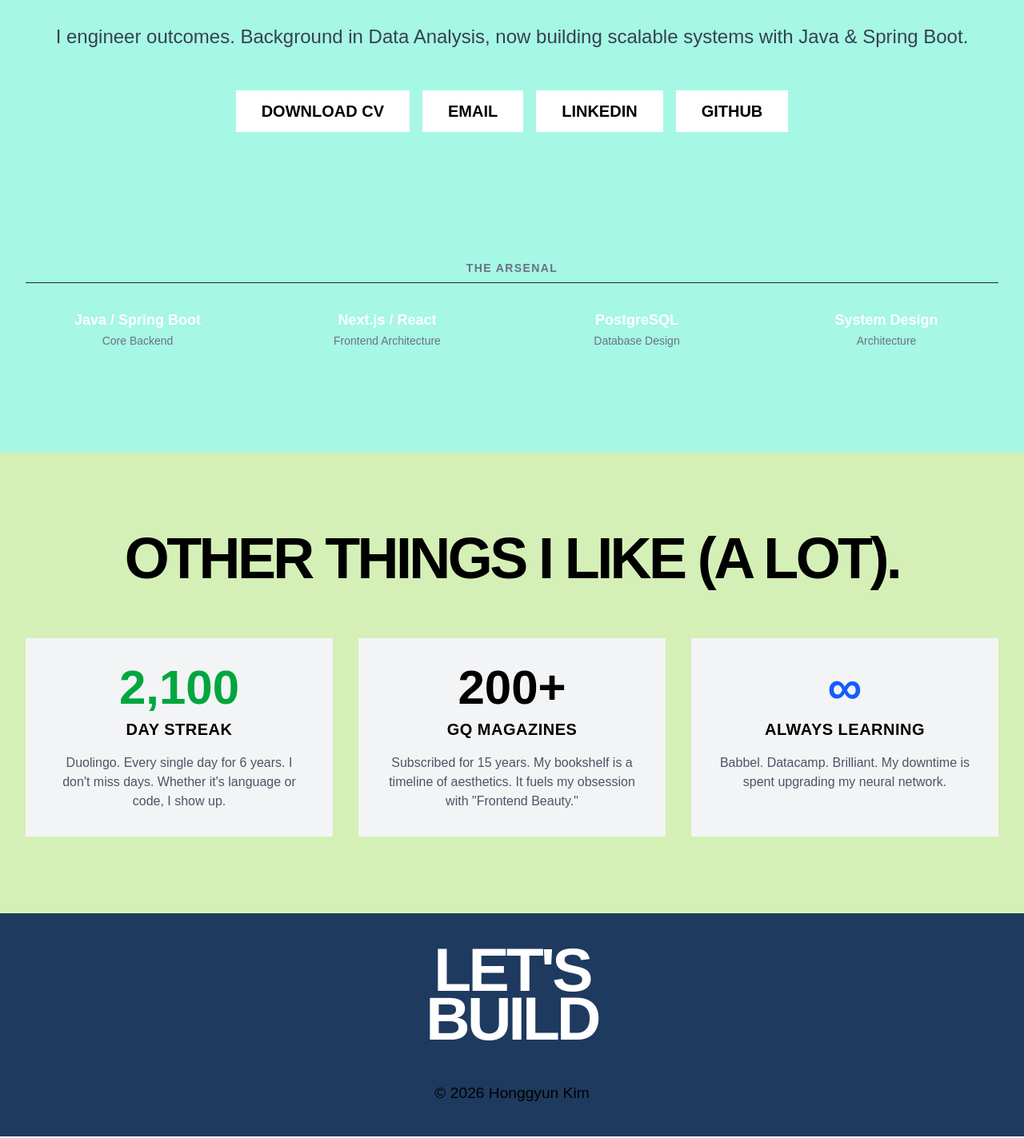
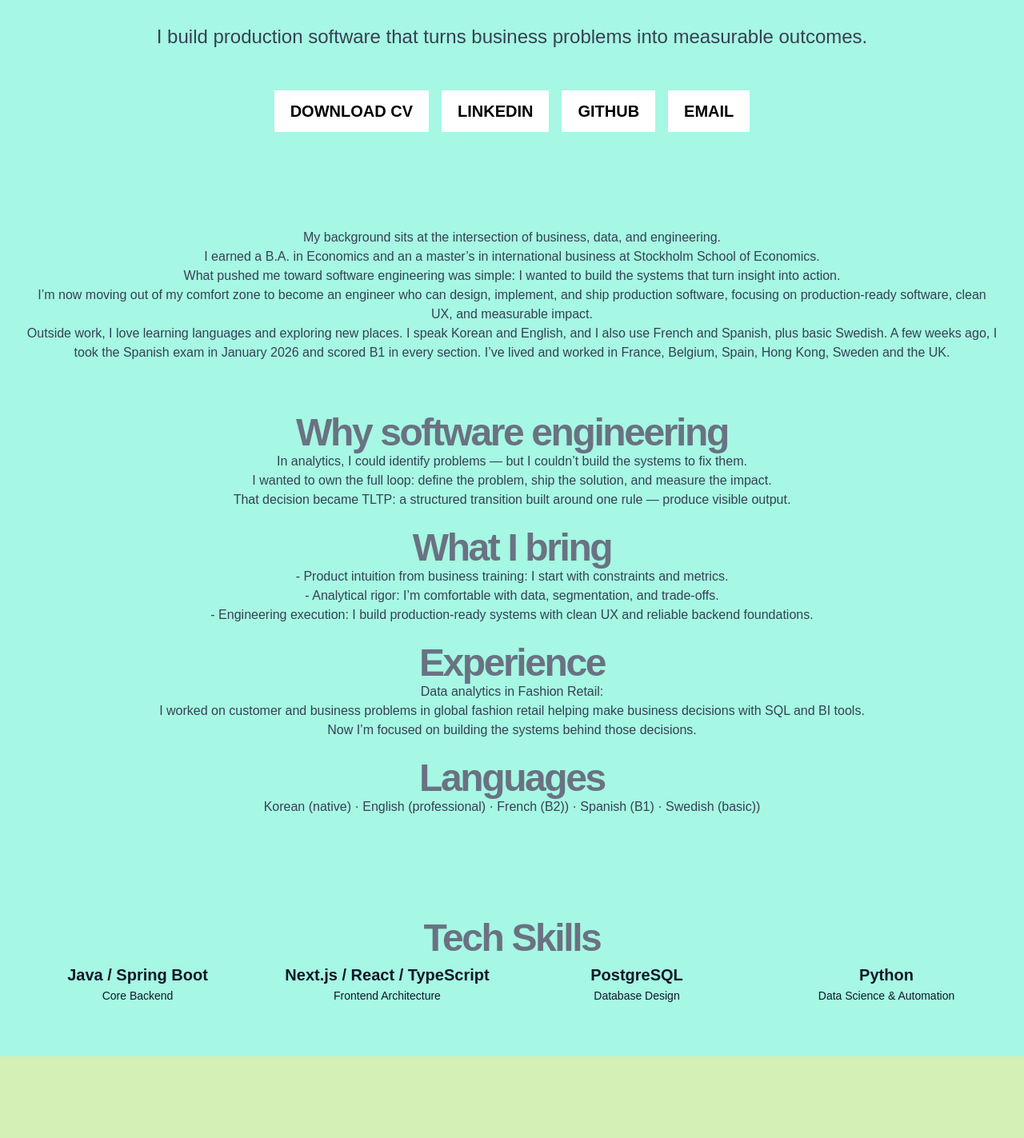
Before and after one commit to hongkim25/hong-portfolio, a Next.js app: page /about in a window 1280 px wide. Shown: the part 324-1747 px from the top of the page at 80% size. Built offline with nearby package versions, Linux system fonts and the light colour scheme; a web font is replaced by a local one.

Commit message:
contents update

```diff
--- a/src/app/about/page.tsx
+++ b/src/app/about/page.tsx
@@ -14,50 +14,83 @@
           </h1>
 
           <p className="font-sans text-xl md:text-2xl text-gray-700 leading-relaxed mb-12">
-            I engineer outcomes.
-            Background in Data Analysis, now building scalable systems with Java & Spring Boot.
+            I build production software that turns business problems into measurable outcomes.
           </p>
 
           {/* CV & Email Buttons */}
-          <div className="flex gap-4 justify-center mb-20 text-xl">
-            <a href="/cv.pdf" target="_blank" className="px-8 py-3 bg-white text-black font-bold hover:bg-green-100 transition-colors">
+          <div className="flex gap-4 justify-center mb-10 text-xl">
+            <a href="/cv.pdf" target="_blank" className="px-5 py-3 bg-white text-black font-bold hover:bg-green-100 transition-colors">
               DOWNLOAD CV
             </a>
-            <a href="mailto:honggy@example.com" className="px-8 py-3 bg-white text-black font-bold hover:bg-green-100 transition-colors">
-              EMAIL
-            </a>
-            <a href="https://www.linkedin.com/in/honggyun-kim/" target="_blank" className="px-8 py-3 bg-white text-black font-bold hover:bg-green-100 transition-colors">
+            <a href="https://www.linkedin.com/in/honggyun-kim/" target="_blank" className="px-5 py-3 bg-white text-black font-bold hover:bg-green-100 transition-colors">
               LINKEDIN
             </a>
-              <a href="https://github.com/hongkim25" target="_blank" className="px-8 py-3 bg-white text-black font-bold hover:bg-green-100 transition-colors">
+              <a href="https://github.com/hongkim25" target="_blank" className="px-5 py-3 bg-white text-black font-bold hover:bg-green-100 transition-colors">
               GITHUB
+            </a>
+            <a href="mailto:honggyun.kim90@gmail.com" className="px-5 py-3 bg-white text-black font-bold hover:bg-green-100 transition-colors">
+              EMAIL
             </a>
           </div>
         </FadeIn>
       </div>
 
+      <div className="px-8 mb-16 text-gray-700">
+        My background sits at the intersection of business, data, and engineering.
+        <br />
+        I earned a B.A. in Economics and an a master’s in international business at Stockholm School of Economics.
+        <br />
+        What pushed me toward software engineering was simple: I wanted to build the systems that turn insight into action.
+        <br />
+        I’m now moving out of my comfort zone to become an engineer who can design, implement, and ship production software, focusing on production-ready software, clean UX, and measurable impact.
+        <br />
+        Outside work, I love learning languages and exploring new places. I speak Korean and English, and I also use French and Spanish, plus basic Swedish. A few weeks ago, I took the Spanish exam in January 2026 and scored B1 in every section. I’ve lived and worked in France, Belgium, Spain, Hong Kong, Sweden and the UK.
+      </div>
+
+      <div className="px-8 mb-32 text-gray-700">
+      <span className="text-gray-500 not-italic font-sans text-3xl md:text-5xl font-bold tracking-tighter">Why software engineering</span>
+      <br />
+      In analytics, I could identify problems — but I couldn’t build the systems to fix them. <br />
+      I wanted to own the full loop: define the problem, ship the solution, and measure the impact. <br />
+      That decision became TLTP: a structured transition built around one rule — produce visible output.
+      <br /> <br />
+      <span className="text-gray-500 not-italic font-sans text-3xl md:text-5xl font-bold tracking-tighter">What I bring</span>
+      <br />
+      - Product intuition from business training: I start with constraints and metrics. <br />
+      - Analytical rigor: I’m comfortable with data, segmentation, and trade-offs. <br />
+      - Engineering execution: I build production-ready systems with clean UX and reliable backend foundations. <br />
+      <br />
+      <span className="text-gray-500 not-italic font-sans text-3xl md:text-5xl font-bold tracking-tighter">Experience</span><br />
+      Data analytics in Fashion Retail:<br />
+      I worked on customer and business problems in global fashion retail helping make business decisions with SQL and BI tools.<br />
+      Now I’m focused on building the systems behind those decisions.
+      <br /><br />
+      <span className="text-gray-500 not-italic font-sans text-3xl md:text-5xl font-bold tracking-tighter">Languages</span><br />
+      Korean (native) · English (professional) · French (B2)) · Spanish (B1) · Swedish (basic))
+      </div>
+
       {/* --- TECH STACK GRID --- */}
-      <div className="px-8 mb-32">
+      <div className="px-8 mb-16">
         <FadeIn>
-          <h3 className="text-sm font-bold uppercase tracking-widest text-gray-500 mb-8 border-b border-gray-800 pb-2">
-            The Arsenal
+          <h3 className="text-gray-500 not-italic font-sans text-3xl md:text-5xl font-bold tracking-tighter pb-2">
+            Tech Skills
           </h3>
           <div className="grid grid-cols-2 md:grid-cols-4 gap-8">
             <div>
-              <span className="block text-white font-bold text-lg">Java / Spring Boot</span>
-              <span className="text-sm text-gray-500">Core Backend</span>
+              <span className="block text-gray-900 font-bold text-xl">Java / Spring Boot</span>
+              <span className="text-sm text-gray-900">Core Backend</span>
             </div>
             <div>
-              <span className="block text-white font-bold text-lg">Next.js / React</span>
-              <span className="text-sm text-gray-500">Frontend Architecture</span>
+              <span className="block text-gray-900 font-bold text-xl">Next.js / React / TypeScript</span>
+              <span className="text-sm text-gray-900">Frontend Architecture</span>
             </div>
             <div>
-              <span className="block text-white font-bold text-lg">PostgreSQL</span>
-              <span className="text-sm text-gray-500">Database Design</span>
+              <span className="block text-gray-900 font-bold text-xl">PostgreSQL</span>
+              <span className="text-sm text-gray-900">Database Design</span>
             </div>
             <div>
-              <span className="block text-white font-bold text-lg">System Design</span>
-              <span className="text-sm text-gray-500">Architecture</span>
+              <span className="block text-gray-900 font-bold text-xl">Python</span>
+              <span className="text-sm text-gray-900">Data Science & Automation</span>
             </div>
           </div>
         </FadeIn>
--- a/src/app/page.tsx
+++ b/src/app/page.tsx
@@ -27,9 +27,8 @@
         transition={{ duration: 0.5 }} //
         className="mt-12 flex gap-6 text-lg md:text-lg font-medium text-gray-100 tracking-[0.1em] uppercase z-10"
       >
-        <span>Hong Kim</span>
-        <span>•</span>
-        <span>Software Engineer</span>
+        <span>I ship production software for real operations. <br />
+        Featured project: The Baker — loyalty, reservations, and demand forecasting for a bakery.</span>
       </motion.div>
 
     </main>
--- a/src/app/tltp/page.tsx
+++ b/src/app/tltp/page.tsx
@@ -14,6 +14,16 @@
           <h1 className="font-display text-7xl md:text-9xl font-bold text-white mb-10 uppercase leading-none">
             TLTP
           </h1>
+
+        <div>
+          TLTP (The Life Transition Project)
+          A structured transition from data analytics to software engineering — built around one rule: visible output.
+
+          This is not a “study plan.”
+          It’s a production-focused system designed to ship real software, document consistency, and build proof over time.
+
+          The log below is intentionally raw — a command-line style record of daily execution.
+        </div>
 
           <div className="grid grid-cols-1 md:grid-cols-3 gap-5">
             <div>
--- a/src/components/Footer.tsx
+++ b/src/components/Footer.tsx
@@ -4,16 +4,21 @@
 
 export default function Footer() {
   return (
-    <footer className="w-full bg-[var(--footer-bg)] text-[var(--footer-text)] py-10 px-8 flex flex-col items-center text-center transition-colors duration-1000 ease-in-out">
+    <footer className="w-full bg-[var(--footer-bg)] text-[var(--footer-text)]
+      py-6 px-4 sm:py-10 sm:px-8
+      flex flex-col items-center text-center transition-colors duration-1000 ease-in-out">
 
-      {/* 1. The Call to Action (Massive Text) */}
-      <h2 className="font-display text-[6vw] leading-[0.8] font-bold tracking-tighter uppercase mb-12">
+      <h2 className="font-display font-bold tracking-tighter uppercase
+        leading-[0.9]
+        text-[clamp(40px,8vw,80px)]
+        mb-6 sm:mb-12">
         Let's<br />Build
       </h2>
 
-      {/* 2. The Links (Grid) */}
       <div className="flex flex-col items-center">
-          <p className="text-black text-[1.5vw]">© 2026 Honggyun Kim</p>
+        <p className="text-black text-sm sm:text-base">
+          © 2026 Honggyun Kim
+        </p>
       </div>
     </footer>
   );
--- a/src/components/Navbar.tsx
+++ b/src/components/Navbar.tsx
@@ -9,7 +9,7 @@
       </Link>
 
       {/* Menu Links */}
-      <div className="flex gap-[2vw] md:gap-[1.5vw] text-[5vw] md:text-[3.5vw] font-medium">
+      <div className="flex gap-[2vw] md:gap-[1.5vw] text-[5vw] md:text-[3.5vw] tracking-tight font-medium">
         <Link href="/about" className="hover:text-black transition-colors">
           ABOUT
         </Link>
```
Also changed, not shown: src/app/the-baker/page.tsx (+29 -6 lines).
